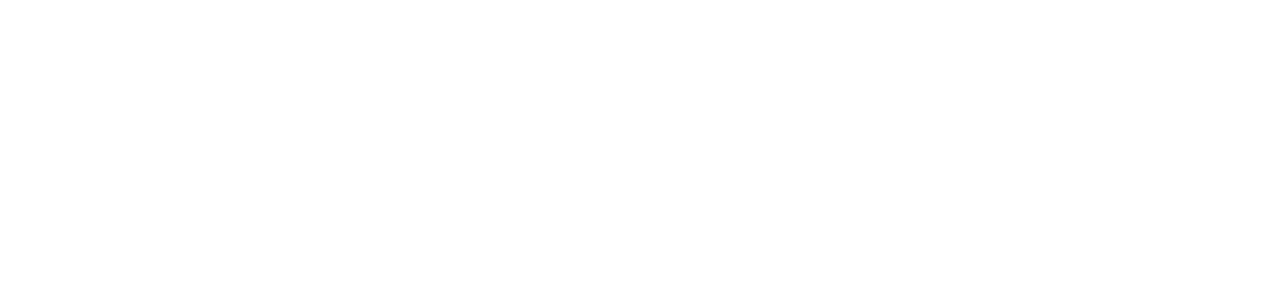
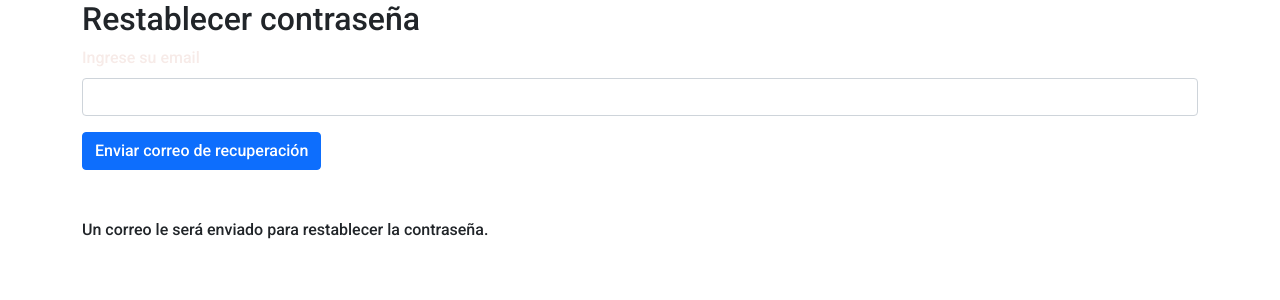
Before and after one commit to davemontero/elpololito-front-end, a React (Create React App) app: page /forgot-password in a window 1280 px wide. Before the commit this address had no page. Shown: the top 300 px of the page. Built offline with nearby package versions, Linux system fonts and the light colour scheme; a web font is replaced by a local one.

Commit message:
modulo de reset contraseña

```diff
--- a/src/index.js
+++ b/src/index.js
@@ -3,6 +3,7 @@
 import App from './App';
 import Dashboard from "./views/Dashboard";
 import Login from "./views/Login";
+import LostPassword from "./views/LostPassword"
 import "./styles/index.css"
 
 ReactDOM.render(
@@ -11,6 +12,7 @@
       <Route path="/" element={<App />}></Route>
       <Route path="/app" element={<Dashboard />}></Route>
       <Route path="/login" element={<Login />}></Route>
+      <Route path="/forgot-password" element={<LostPassword />}></Route>
     </Routes>
   </BrowserRouter>,
   document.getElementById('app')
--- a/src/views/LostPassword.jsx
+++ b/src/views/LostPassword.jsx
@@ -1,9 +1,6 @@
-import React, { useState, } from 'react';
-
+import { useState } from 'react';
 
 const LostPassword = () => {
-
-
     const [mail, setMail] = useState("");
 
     const changeMail = (event) => {
@@ -11,16 +8,14 @@
     };
 
     function handleSubmit(event) {
-
         event.preventDefault();
 
         fetch('http://localhost:5000/password-recovery', {
-
             method: "POST",
             "headers": {
                 "Content-Type": "application/json"
             },
-            body: JSON.stringify({ mail })
+            body: JSON.stringify({mail: mail})
         })
             .then(response => response.json())
             .then(data => console.log(data.msg))
@@ -30,12 +25,7 @@
 
     return <>
         <div className="container">
-            <br />
-            <br />
-            <br />
             <h2>Restablecer contraseña</h2>
-            <br />
-            <br />
             <form onSubmit={handleSubmit}>
                 <div className="mb-3">
                     <label htmlFor="LostMail" className="form-label">Ingrese su email</label>
@@ -47,7 +37,7 @@
                         onChange={changeMail}
                     />
                 </div>
-                <button type="submit" className="btn btn-primary" onClick={console.log(mail)}>Enviar correo de recuperación</button>
+                <button type="submit" className="btn btn-primary">Enviar correo de recuperación</button>
             </form>
             <br />
             <br />
```
